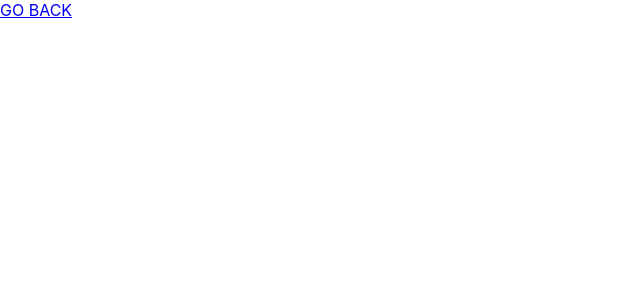
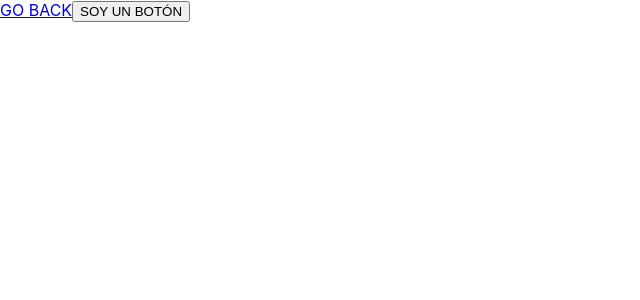
Before and after one commit to Alazib/businessManagementApp, a React (Create React App) app: page /worker-detail in a window 1280 px wide. Shown: the top 300 px of the page, without its empty margins (0-640 px from the left). Built offline with nearby package versions, Linux system fonts and the light colour scheme.

Commit message:
Workers can change ALL TOGETHER from one state to the other state

```diff
--- a/src/Components/App.js
+++ b/src/Components/App.js
@@ -1,11 +1,15 @@
 import { Route, Routes } from 'react-router';
 import { useState } from "react";
-import ListOfWorkers from './ListOfWorkers';
+import ListOfWorkersCards from './ListOfWorkerCards';
 import WorkerDetail from './WorkerDetail';
 
 function App() {
 
   const [workerDetail, setWorkerDetail] = useState({});
+  const [workerState, setWorkerState] = useState("active")
+
+
+  console.log(workerDetail.name, workerDetail.state)
 
 
   return (
@@ -14,9 +18,9 @@ function App() {
 
       <Routes>
 
-        <Route path='/' element={<ListOfWorkers setWorkerDetail={setWorkerDetail} />} />
+        <Route path='/' element={<ListOfWorkersCards setWorkerDetail={setWorkerDetail} workerState={workerState} />} />
 
-        <Route path='worker-detail' element={<WorkerDetail workerDetail={workerDetail}/>} />
+        <Route path='worker-detail' element={<WorkerDetail workerDetail={workerDetail} setWorkerState={setWorkerState}/>} />
 
       </Routes>
 
--- /dev/null
+++ b/src/Components/ButtonOfState.js
@@ -0,0 +1,26 @@
+
+
+function ButtonOfState({ workerDetail, setWorkerState }) {
+
+
+    function WorkerStateSwitcher(workerDetail, setWorkerState) {
+
+        alert("All workers will change his state. Are you sure?")
+
+        workerDetail.state === "active" ? setWorkerState("non-active")
+            :
+            setWorkerState("active")
+
+    }
+
+    return (
+        <>
+            <button
+                onClick={() => WorkerStateSwitcher(workerDetail, setWorkerState)}>
+                SOY UN BOTÓN
+            </button>
+
+        </>)
+}
+
+export default ButtonOfState
--- a/src/Components/ListOfWorkers.js
+++ b/src/Components/ListOfWorkerCards.js
@@ -4,7 +4,7 @@ import WorkerPreviewCard from "./WorkerPreviewCard";
 
 
 
-function ListOfWorkers({ setWorkerDetail }) {
+function ListOfWorkers({ setWorkerDetail, workerState }) {
 
     const [workerList, setWorkerList] = useState([]);
 
@@ -14,23 +14,24 @@ function ListOfWorkers({ setWorkerDetail }) {
 
             name: "juan",
             email: "juan@gmail",
-            state: "active"
+            state: workerState
         },
         {
             name: "paco",
             email: "paco@gmail",
-            state: "active"
+            state: workerState
         },
         {
             name: "emiliano",
             email: "emiliano@gmail",
-            state: "non-active"
+            state: workerState
         }])
 
     }, []);
 
 
     return (
+        //¿Cómo aplico DRY en este Return?
         <>
             <div className="active-workers">ACTIVE WORKERS
                 {
--- a/src/Components/WorkerDetail.js
+++ b/src/Components/WorkerDetail.js
@@ -1,11 +1,23 @@
-import { Link } from "react-router-dom"
+import { Link } from "react-router-dom";
+import ButtonOfState from "./ButtonOfState"
 
-function WorkerDetail({workerDetail}) {
+function WorkerDetail({ workerDetail, setWorkerState }) {
 
     return (
         <>
             <div>{workerDetail.email}</div>
-            <Link to={"/"}>GO BACK</Link>
+
+            <Link
+                to={"/"}>
+                GO BACK
+            </Link>
+
+            <ButtonOfState
+                workerDetail={workerDetail}
+                setWorkerState={setWorkerState}
+            >SOY UN BOTÓN
+            </ButtonOfState>
+
         </>
     )
 }
```
